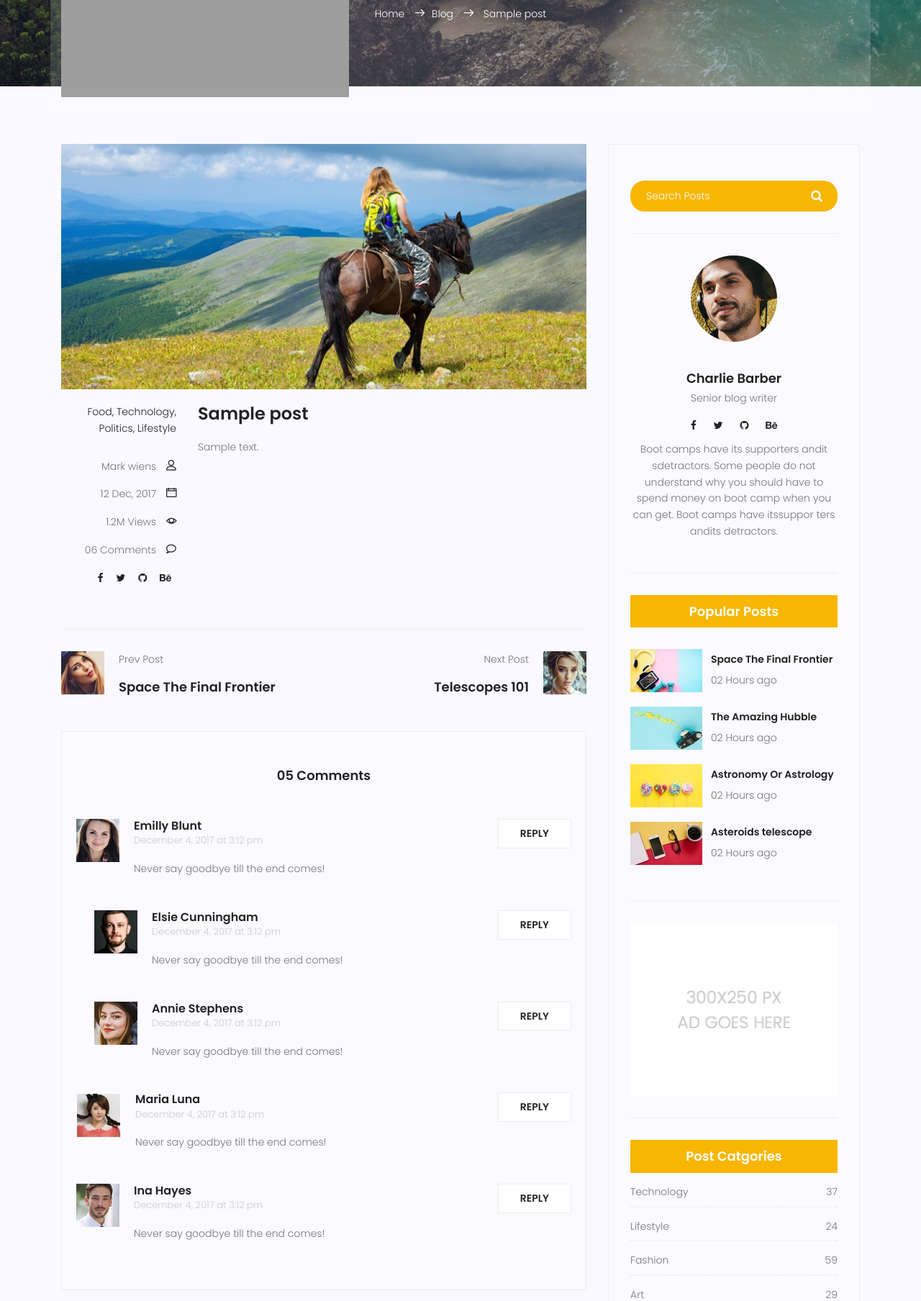
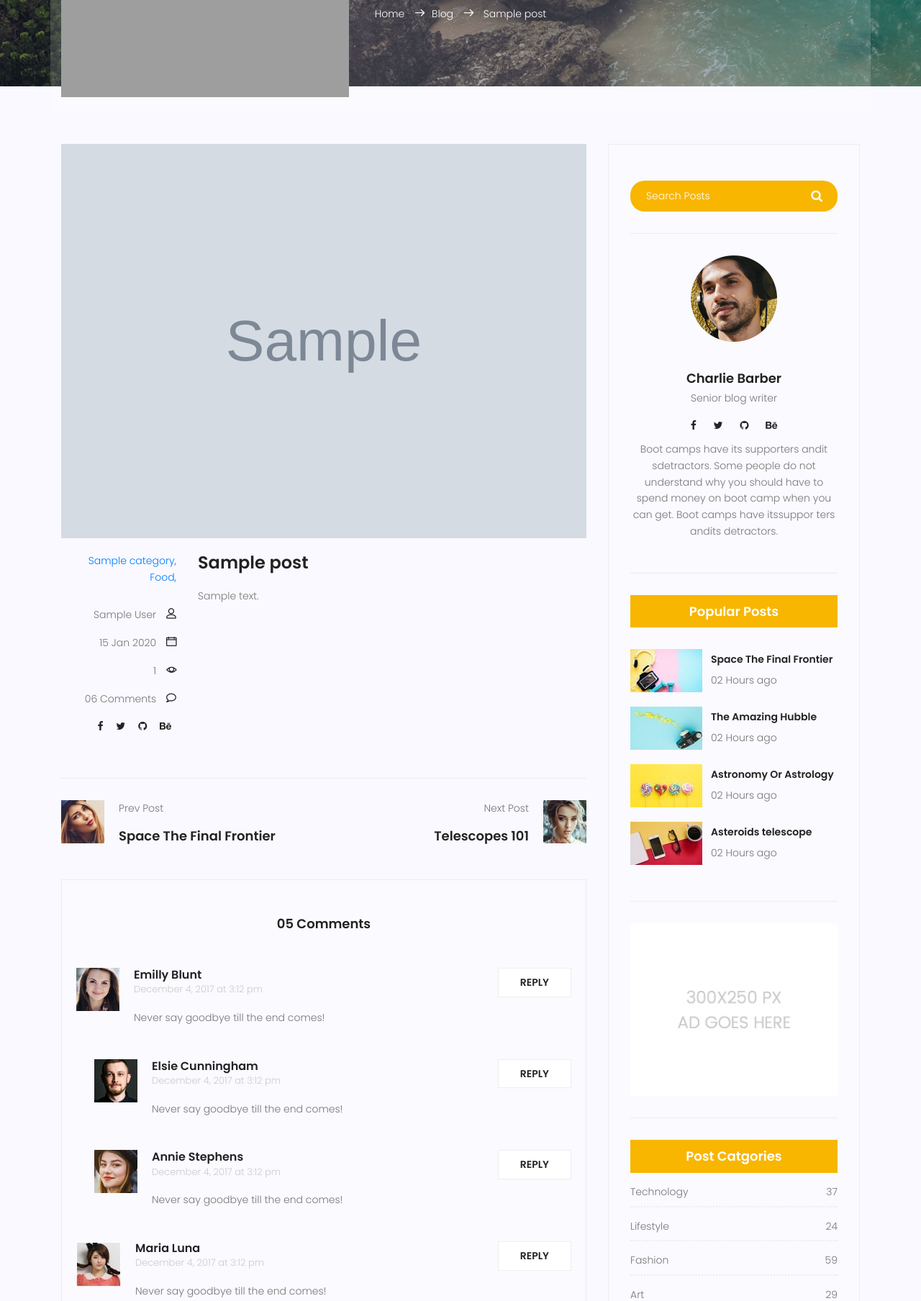
Before and after one commit to mahdighadiriii/mysitee, a Django app: page /blog/1 in a window 1280 px wide. Shown: the part 220-2028 px from the top of the page at 72% size. Run offline with Django 3.2, Linux system fonts and the light colour scheme; tables that the repository leaves empty hold one stand-in row (values such as "Sample post"); grey boxes marked "Sample" are stand-in pictures; some libraries are stand-ins or nearby versions; grey boxes are pictures that could not be loaded.

Commit message:
templates
working on templates tag

```diff
--- a/templates/blog/blog-single.html
+++ b/templates/blog/blog-single.html
@@ -24,33 +24,28 @@
                     <div class="single-post row">
                         <div class="col-lg-12">
                             <div class="feature-img">
-                                <img class="img-fluid" src="{% static 'img/blog/feature-img1.jpg' %}" alt="">
+                                <img class="img-fluid" src="{{ post.image.url }}" alt="">
                             </div>
                         </div>
                         <div class="col-lg-3  col-md-3 meta-details">
                             <ul class="tags">
-                                <li>
+
+                                {% for cat in post.category.all %}
+                                <a href="#"> {{cat.name}},</a> {% if not forloop.last %},{% endif %}
+                                {% endfor %}
+
                                     <a href="#">Food,</a>
-                                </li>
-                                <li>
-                                    <a href="#">Technology,</a>
-                                </li>
-                                <li>
-                                    <a href="#">Politics,</a>
-                                </li>
-                                <li>
-                                    <a href="#">Lifestyle</a>
-                                </li>
+
                             </ul>
                             <div class="user-details row">
                                 <p class="user-name col-lg-12 col-md-12 col-6">
-                                    <a href="#">Mark wiens</a> <span class="lnr lnr-user"></span>
+                                    <a href="#">{{ post.author.get_full_name }}</a> <span class="lnr lnr-user"></span>
                                 </p>
                                 <p class="date col-lg-12 col-md-12 col-6">
-                                    <a href="#">12 Dec, 2017</a> <span class="lnr lnr-calendar-full"></span>
+                                    <a href="#">{{ post.publishead_date|date:'d M Y' }}</a> <span class="lnr lnr-calendar-full"></span>
                                 </p>
                                 <p class="view col-lg-12 col-md-12 col-6">
-                                    <a href="#">1.2M Views</a> <span class="lnr lnr-eye"></span>
+                                    <a href="#">{{ post.counted_view }}</a> <span class="lnr lnr-eye"></span>
                                 </p>
                                 <p class="comments col-lg-12 col-md-12 col-6">
                                     <a href="#">06 Comments</a> <span class="lnr lnr-bubble"></span>
@@ -302,34 +297,9 @@
                                 </button>
                             </form>
                         </div>
-                        <div class="single-sidebar-widget user-info-widget">
-                            <img src="{% static 'img/blog/user-info.png' %}" alt="">
-                            <a href="#">
-                                <h4>
-                                    Charlie Barber
-                                </h4>
-                            </a>
-                            <p>
-                                Senior blog writer
-                            </p>
-                            <ul class="social-links">
-                                <li>
-                                    <a href="#"><i class="fa fa-facebook"></i></a>
-                                </li>
-                                <li>
-                                    <a href="#"><i class="fa fa-twitter"></i></a>
-                                </li>
-                                <li>
-                                    <a href="#"><i class="fa fa-github"></i></a>
-                                </li>
-                                <li>
-                                    <a href="#"><i class="fa fa-behance"></i></a>
-                                </li>
-                            </ul>
-                            <p>
-                                Boot camps have its supporters andit sdetractors. Some people do not understand why you should have to spend money on boot camp when you can get. Boot camps have itssuppor ters andits detractors.
-                            </p>
-                        </div>
+
+                        {% include 'blog/blog-writer.html' %}
+
                         <div class="single-sidebar-widget popular-post-widget">
                             <h4 class="popular-title">
                                 Popular Posts
--- /dev/null
+++ b/templates/blog/blog-writer.html
@@ -0,0 +1,31 @@
+{% load static %}
+
+
+<div class="single-sidebar-widget user-info-widget">
+    <img src="{% static 'img/blog/user-info.png' %}" alt="">
+    <a href="#">
+        <h4>
+            Charlie Barber
+        </h4>
+    </a>
+    <p>
+        Senior blog writer
+    </p>
+    <ul class="social-links">
+        <li>
+            <a href="#"><i class="fa fa-facebook"></i></a>
+        </li>
+        <li>
+            <a href="#"><i class="fa fa-twitter"></i></a>
+        </li>
+        <li>
+            <a href="#"><i class="fa fa-github"></i></a>
+        </li>
+        <li>
+            <a href="#"><i class="fa fa-behance"></i></a>
+        </li>
+    </ul>
+    <p>
+        Boot camps have its supporters andit sdetractors. Some people do not understand why you should have to spend money on boot camp when you can get. Boot camps have itssuppor ters andits detractors.
+    </p>
+</div>
```
Also changed, not shown: templates/blog/blog-home.html (+10 -34 lines).
